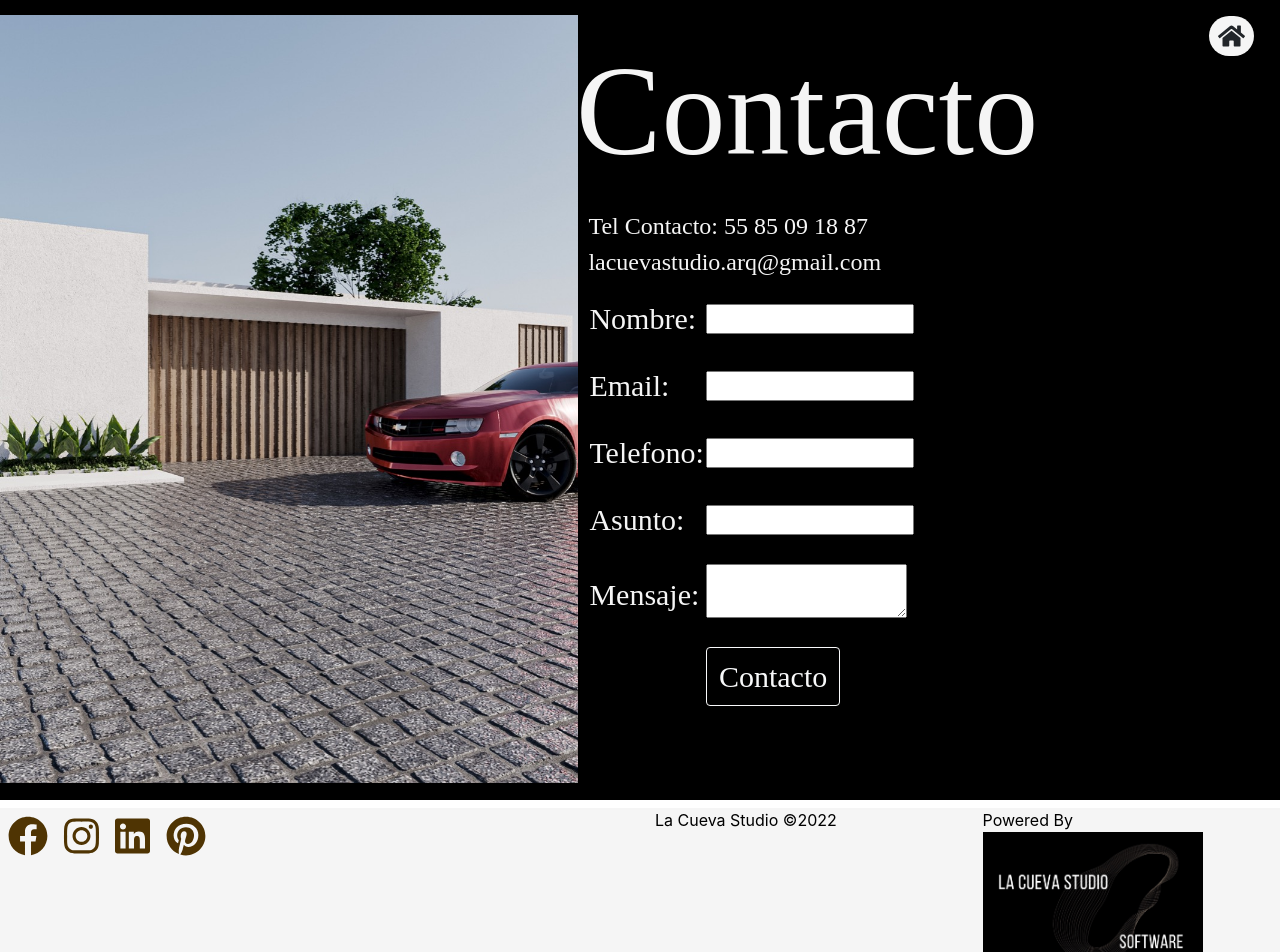
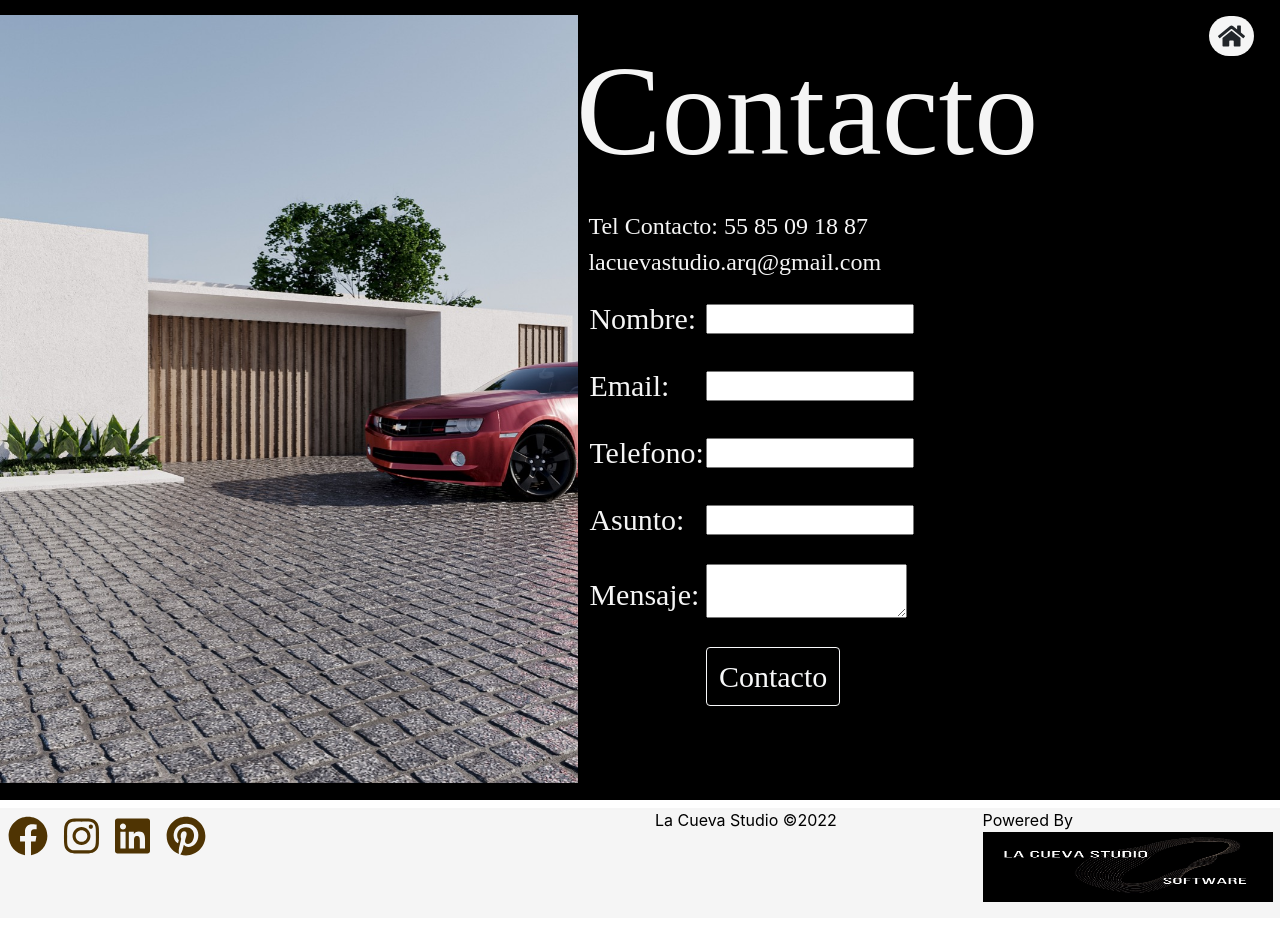
Before and after one commit to lalo256/laCuevaStudioReact, a React (Create React App) app: page /contacto in a window 1280 px wide. Shown: the top 952 px of the page. After the commit the page ends 918 px from the top, so only its background shows below. Built offline with nearby package versions, Linux system fonts and the light colour scheme.

Commit message:
update logo software II

```diff
--- a/src/Components/Secciones.css
+++ b/src/Components/Secciones.css
@@ -34,5 +34,6 @@
 }
 
 .logoSofware{
-    width: 220px;
+    width: 290px;
+    height: 70px;
 }
```
